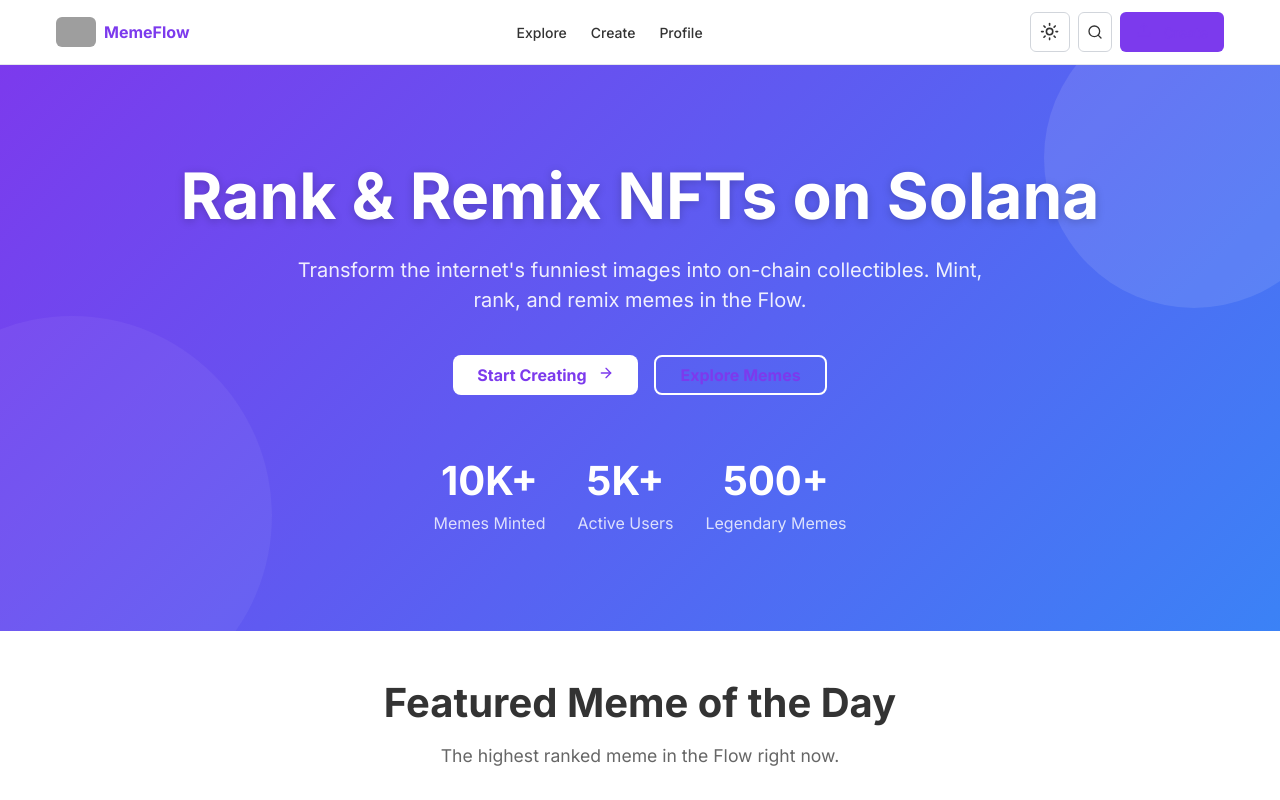
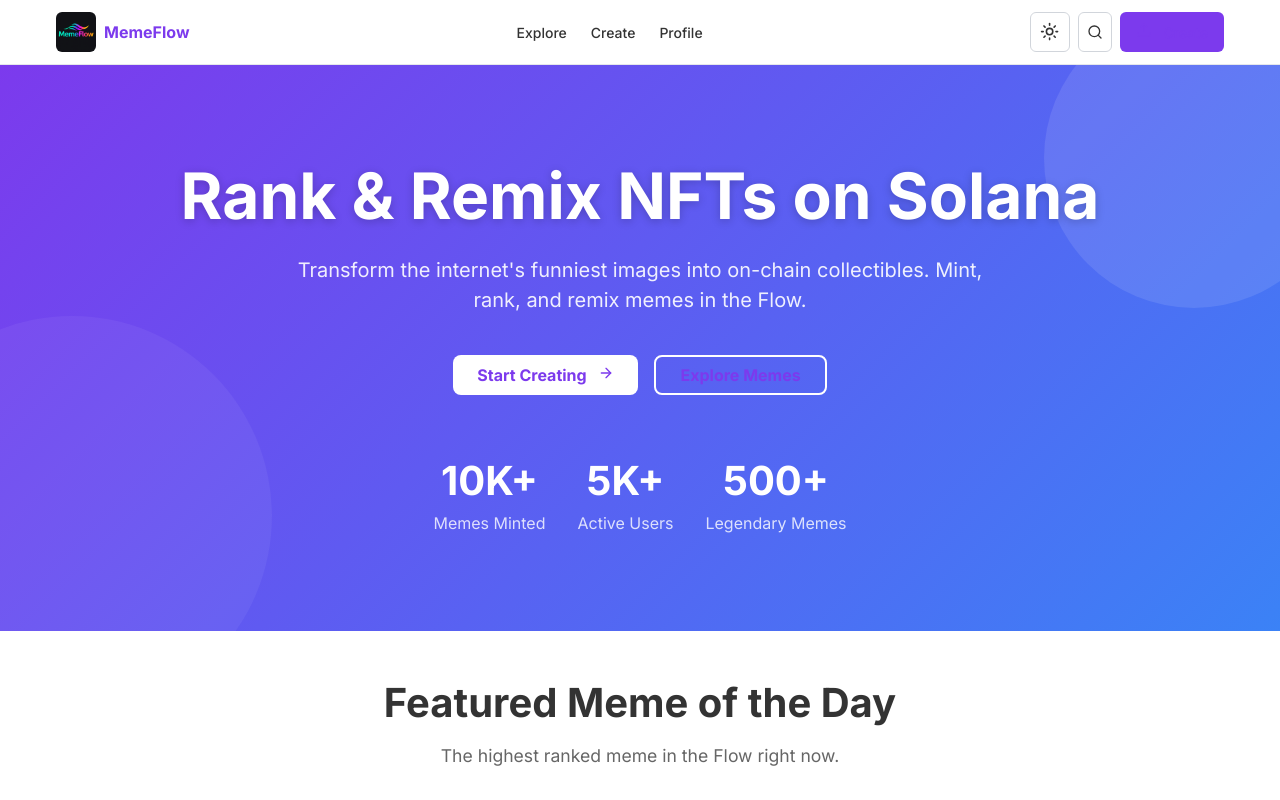
Before and after one commit to Tyleresch/Memeflow, a Next.js app in the folder web/memeflow_frontend/: page / in a window 1280 px wide. Shown: the top 800 px of the page. Built offline with nearby package versions, Linux system fonts and the light colour scheme; grey boxes are pictures that could not be loaded.

Commit message:
moved some stuff

```diff
--- a/web/memeflow_frontend/components/header.tsx
+++ b/web/memeflow_frontend/components/header.tsx
@@ -2,11 +2,16 @@
 
 import Link from "next/link"
 import Image from "next/image"
+import { useState } from "react"
+import { Upload, Search, Menu } from "lucide-react"
+
 import { Button } from "@/components/ui/button"
 import { ModeToggle } from "@/components/mode-toggle"
-import { Upload, Search, Menu } from "lucide-react"
-import { useState } from "react"
 
+/**
+ * Header — now hard‑coded to use `/memeflow.png` as the brand logo.
+ * Nothing else in the component was changed.
+ */
 export function Header() {
   const [mobileMenuOpen, setMobileMenuOpen] = useState(false)
 
@@ -33,6 +38,7 @@
           padding: "0 1rem",
         }}
       >
+        {/* left section — logo + mobile menu button */}
         <div style={{ display: "flex", alignItems: "center", gap: "0.5rem" }}>
           <Button
             variant="ghost"
@@ -56,6 +62,8 @@
               Toggle menu
             </span>
           </Button>
+
+          {/* brand logo */}
           <Link href="/" style={{ display: "flex", alignItems: "center", gap: "0.5rem" }}>
             <Image
               src="/memeflow.png"
@@ -67,26 +75,21 @@
             <span style={{ fontWeight: "bold", display: "inline-block" }}>MemeFlow</span>
           </Link>
         </div>
+
+        {/* desktop nav */}
         <nav style={{ display: "flex", alignItems: "center", gap: "1.5rem" }}>
-          <Link
-            href="/explore"
-            style={{ fontSize: "0.875rem", fontWeight: 500, color: "#333", transition: "color 0.2s" }}
-          >
+          <Link href="/explore" style={{ fontSize: "0.875rem", fontWeight: 500, color: "#333" }}>
             Explore
           </Link>
-          <Link
-            href="/create"
-            style={{ fontSize: "0.875rem", fontWeight: 500, color: "#333", transition: "color 0.2s" }}
-          >
+          <Link href="/create" style={{ fontSize: "0.875rem", fontWeight: 500, color: "#333" }}>
             Create
           </Link>
-          <Link
-            href="/profile"
-            style={{ fontSize: "0.875rem", fontWeight: 500, color: "#333", transition: "color 0.2s" }}
-          >
+          <Link href="/profile" style={{ fontSize: "0.875rem", fontWeight: 500, color: "#333" }}>
             Profile
           </Link>
         </nav>
+
+        {/* right utilities */}
         <div style={{ display: "flex", alignItems: "center", gap: "0.5rem" }}>
           <ModeToggle />
           <Button variant="outline" style={{ display: "flex", padding: "0.5rem" }}>
@@ -107,6 +110,8 @@
               Search
             </span>
           </Button>
+
+          {/* create button */}
           <Button asChild style={{ display: "flex", alignItems: "center", gap: "0.5rem" }}>
             <Link href="/create">
               <Upload style={{ width: "1rem", height: "1rem", marginRight: "0.5rem" }} /> Create
@@ -115,7 +120,7 @@
         </div>
       </div>
 
-      {/* Mobile menu - simplified version */}
+      {/* simplified mobile menu */}
       {mobileMenuOpen && (
         <div
           style={{
@@ -123,7 +128,7 @@
             top: "4rem",
             left: 0,
             width: "100%",
-            backgroundColor: "white",
+            backgroundColor: "#fff",
             borderBottom: "1px solid #e5e7eb",
             padding: "1rem",
             boxShadow: "0 4px 6px -1px rgba(0, 0, 0, 0.1)",
```
Also changed, not shown: web/memeflow_frontend/public/memeflow.png (renamed from web/memeflow_frontend/app/memeflow.png).
